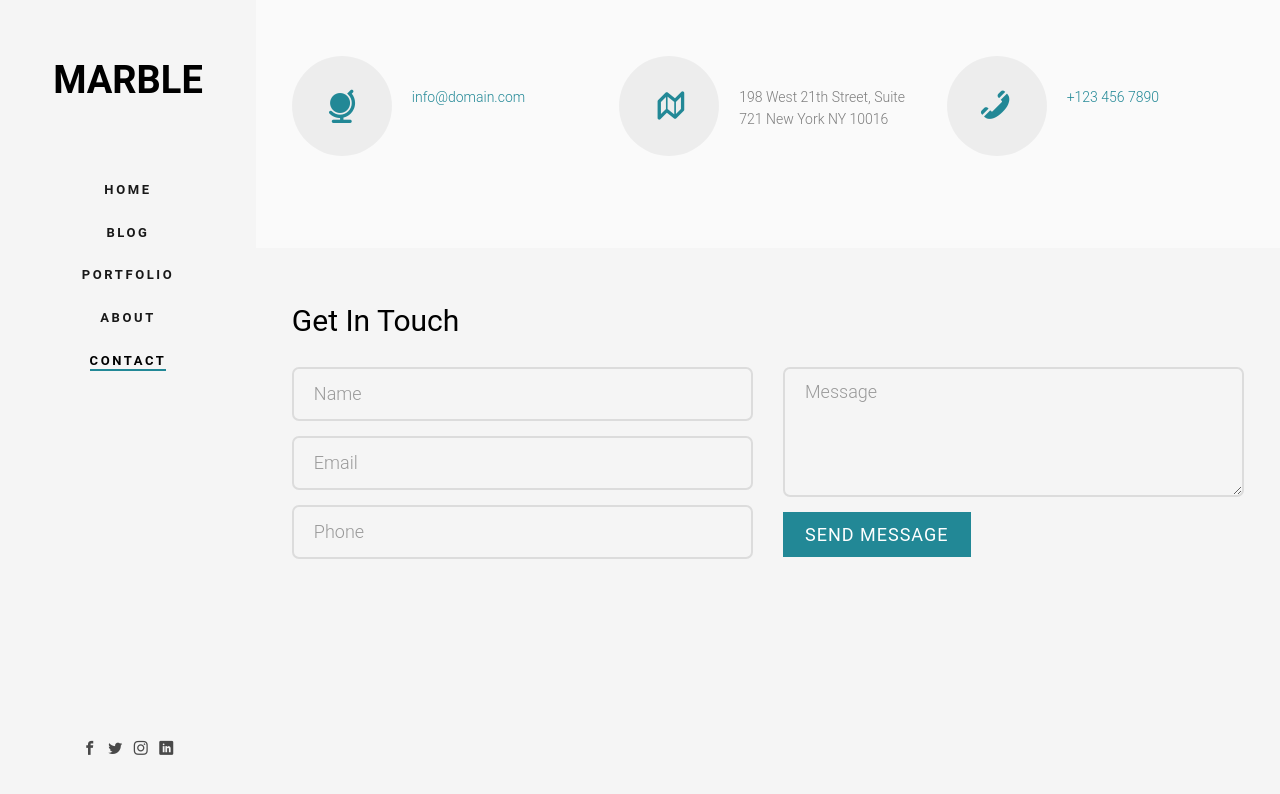
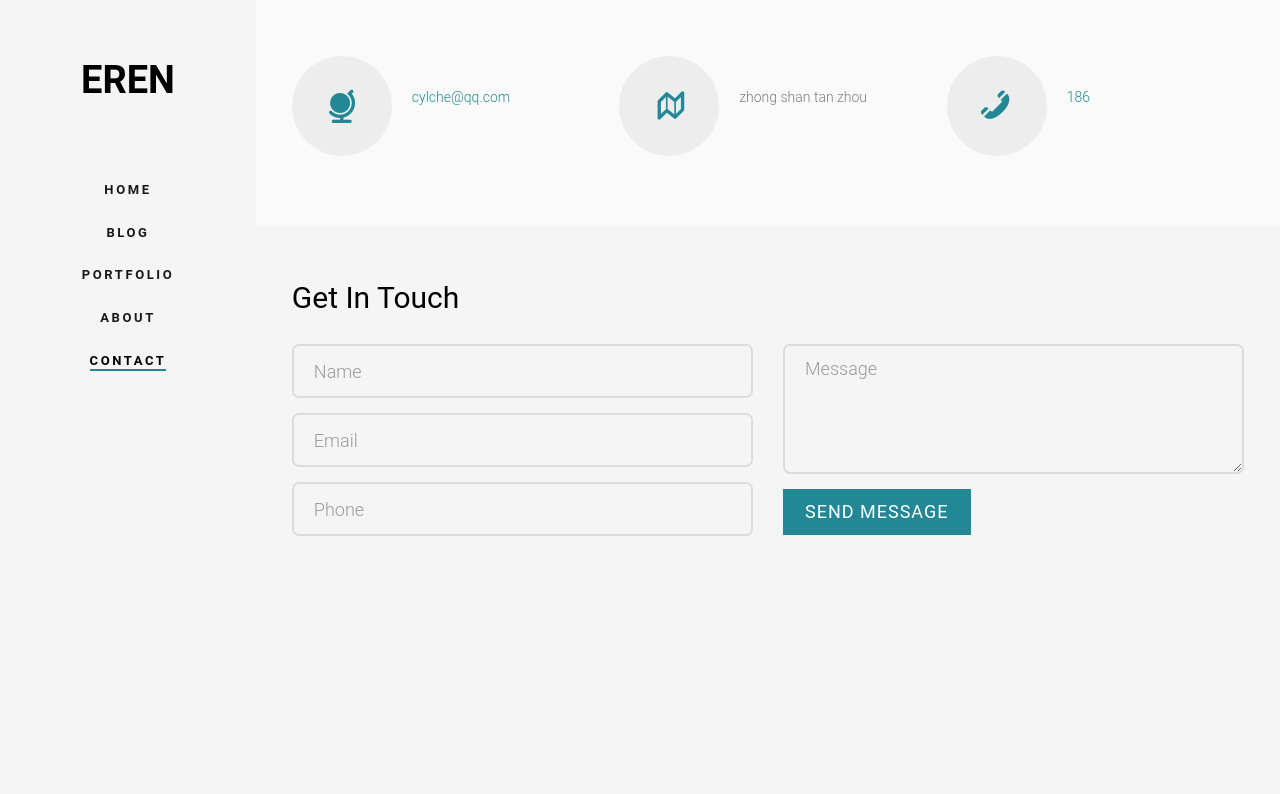
Before and after one commit to erenche/gerenzuopinzhanshi, a plain HTML site: page contact.html in a window 1280 px wide. Shown: the top 794 px of the page. Drawn offline with Linux system fonts and the light colour scheme; files whose address does not match are found by name.

Commit message:
修改名字，屏蔽分享。

```diff
--- a/contact.html
+++ b/contact.html
@@ -49,7 +49,7 @@
 		<a href="#" class="js-fh5co-nav-toggle fh5co-nav-toggle"><i></i></a>
 		<aside id="fh5co-aside" role="complementary" class="border js-fullheight">
 
-			<h1 id="fh5co-logo"><a href="index.html">Marble</a></h1>
+			<h1 id="fh5co-logo"><a href="index.html">Eren</a></h1>
 			<nav id="fh5co-main-menu" role="navigation">
 				<ul>
 					<li><a href="index.html">Home</a></li>
@@ -60,7 +60,7 @@
 				</ul>
 			</nav>
 
-			<div class="fh5co-footer">
+			<div class="fh5co-footer" style="display: none">
 				<ul>
 					<li><a href="#"><i class="icon-facebook2"></i></a></li>
 					<li><a href="#"><i class="icon-twitter2"></i></a></li>
@@ -81,7 +81,7 @@
 									<i class="icon-globe"></i>
 								</div>
 								<div class="fh5co-text">
-									<p><a href="#">info@domain.com</a></p>
+									<p><a href="#">cylche@qq.com</a></p>
 								</div>
 							</div>
 						</div>
@@ -91,7 +91,7 @@
 									<i class="icon-map"></i>
 								</div>
 								<div class="fh5co-text">
-									<p>198 West 21th Street, Suite 721 New York NY 10016</p>
+									<p>zhong shan tan zhou</p>
 								</div>
 							</div>
 						</div>
@@ -101,7 +101,7 @@
 									<i class="icon-phone"></i>
 								</div>
 								<div class="fh5co-text">
-									<p><a href="tel://">+123 456 7890</a></p>
+									<p><a href="tel://">186</a></p>
 								</div>
 							</div>
 						</div>
```
Also changed, not shown: about.html (+2 -2 lines), blog.html (+2 -2 lines), index.html (+1 -1 lines), portfolio.html (+2 -2 lines).
